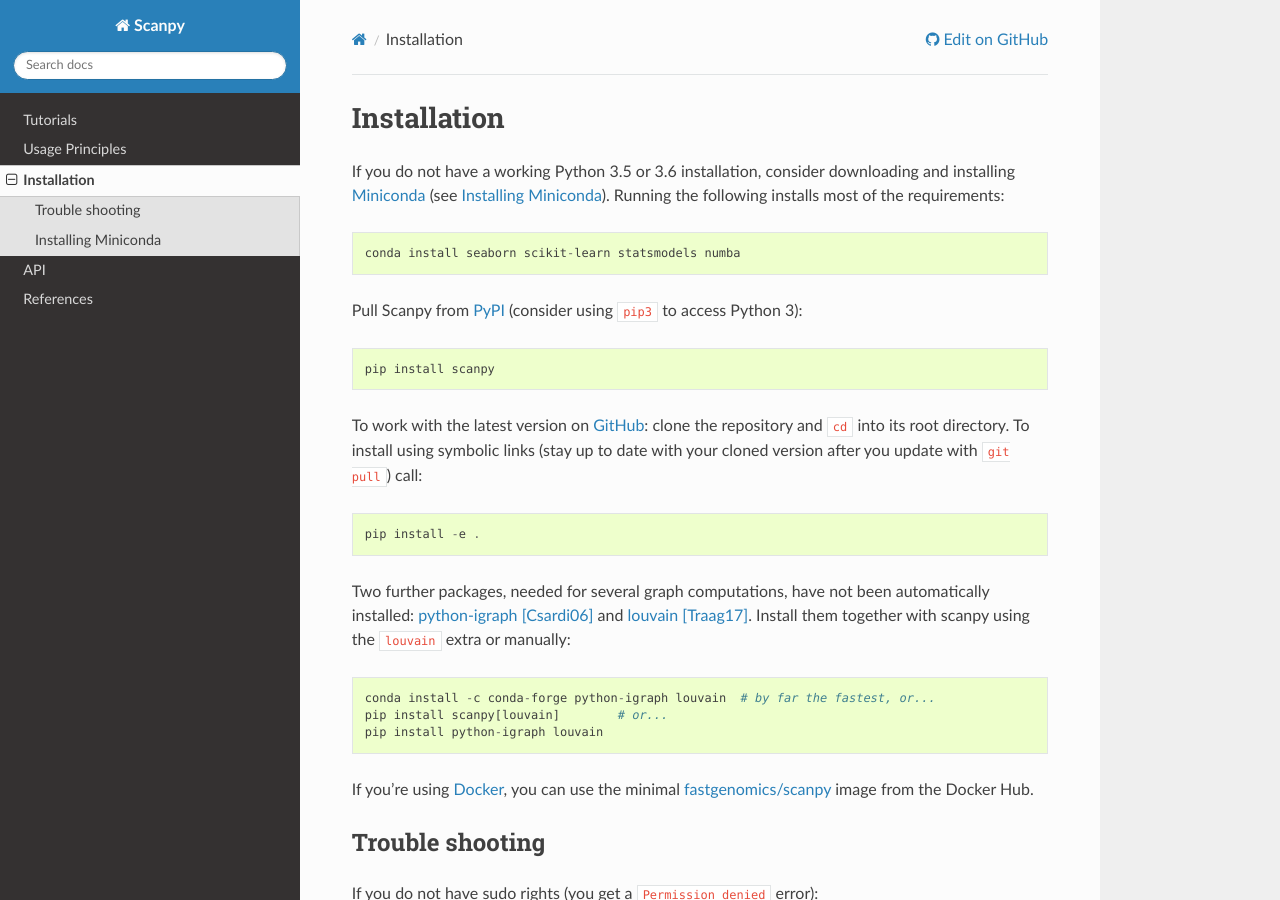
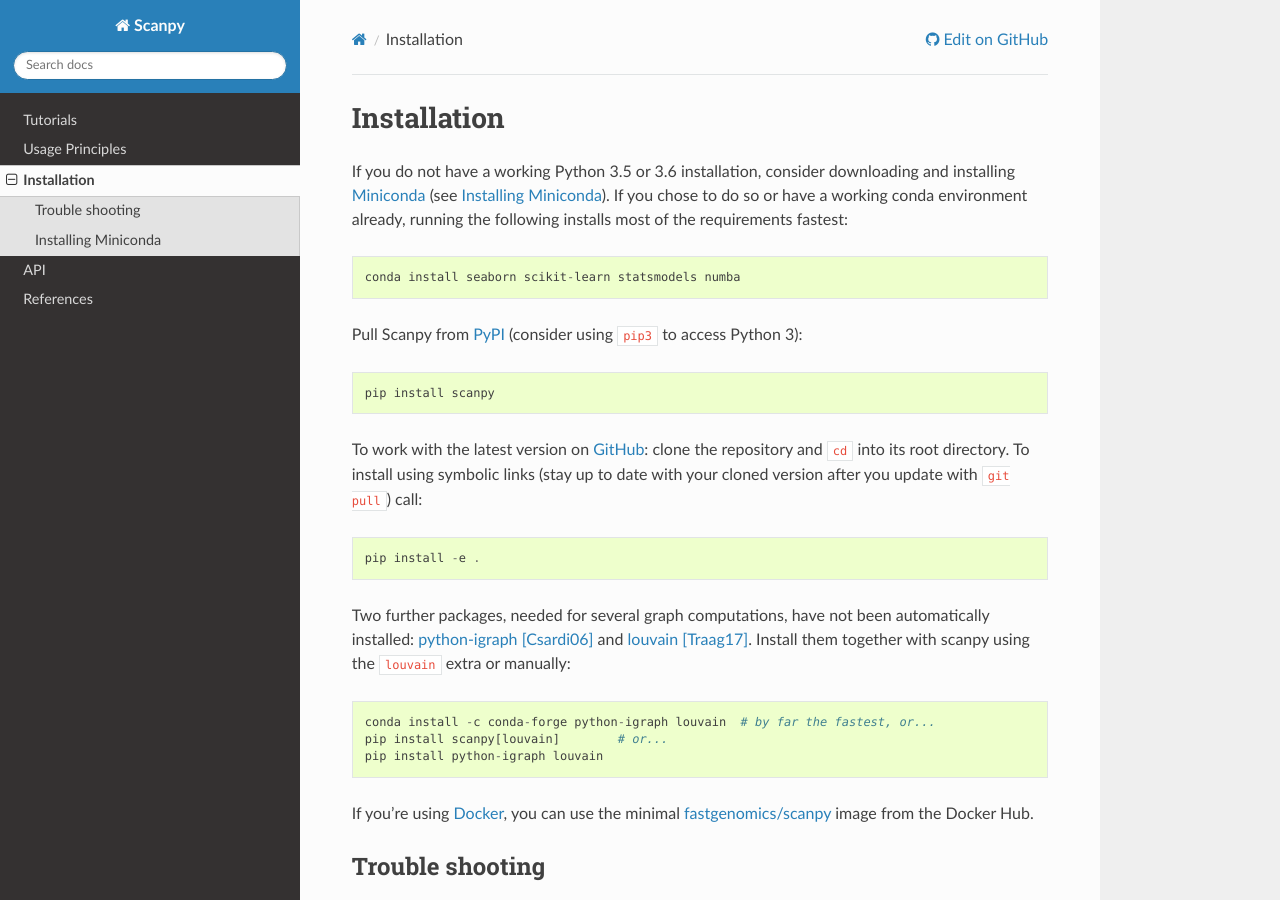
Before and after one commit to scverse/scanpy, a Sphinx documentation site: the page built from docs/installation.rst, in a window 1280 px wide and 900 px high. Built offline with Sphinx 7.4.7 and the Read the Docs theme 2.0.0, drawn with Linux system fonts in a browser that asks for light colours; the version number could not be read and is left out.

Commit message:
Clarified install intro

```diff
--- a/docs/installation.rst
+++ b/docs/installation.rst
@@ -3,7 +3,8 @@
 
 If you do not have a working Python 3.5 or 3.6 installation, consider
 downloading and installing Miniconda_ (see `Installing Miniconda`_).
-Running the following installs most of the requirements::
+If you chose to do so or have a working conda environment already,
+running the following installs most of the requirements fastest::
 
     conda install seaborn scikit-learn statsmodels numba
 
```
